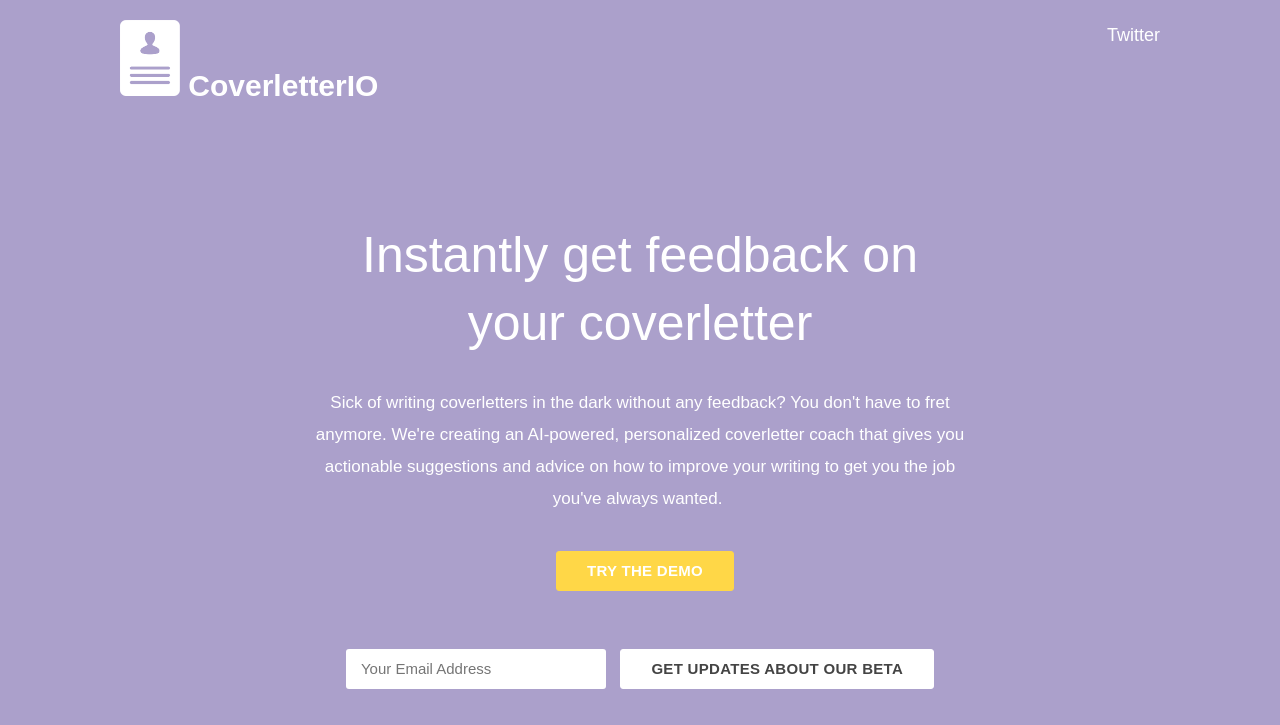
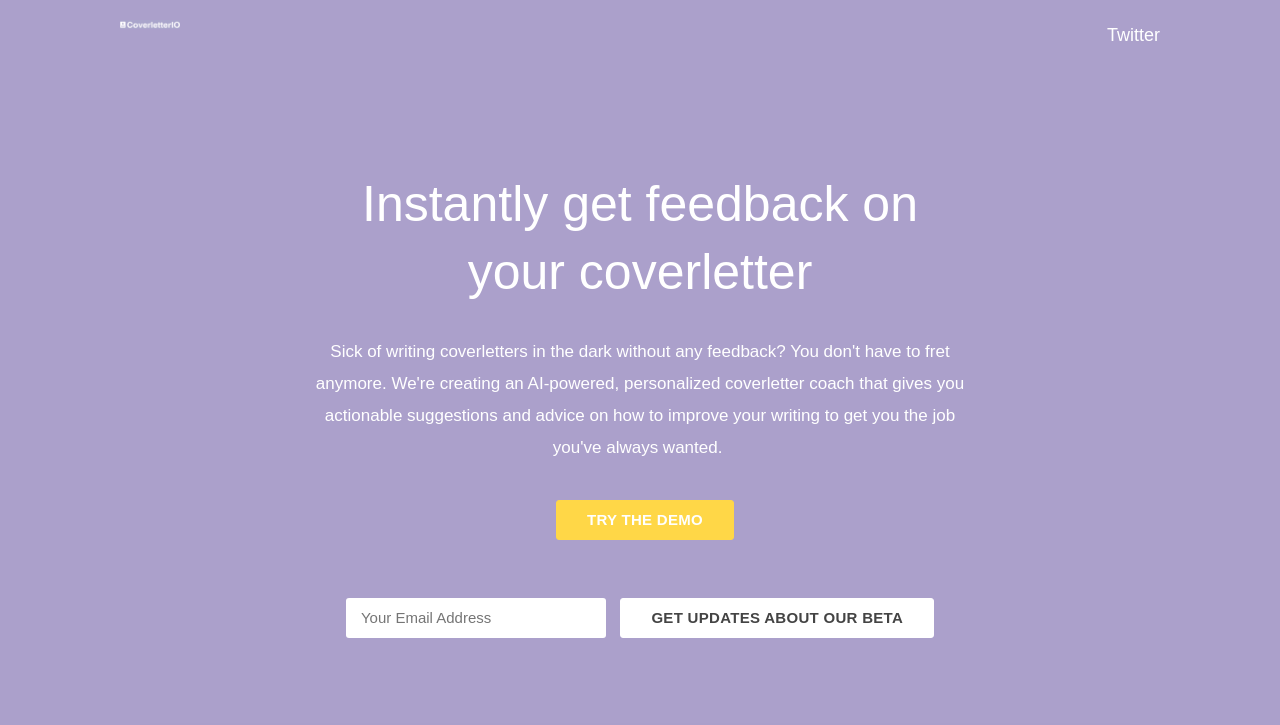
Before and after one commit to coverletterio/coverletterio.github.io, a plain HTML site: page index.html in a window 1280 px wide. Shown: the top 725 px of the page. Drawn offline with Linux system fonts and the light colour scheme.

Commit message:
Update index.html

```diff
--- a/index.html
+++ b/index.html
@@ -14,8 +14,7 @@
         <div class="col-12 spread">
           <div>
             <a class="logo">
-              <img src="/img/coverlettersIO_logo.png" style="max-width: 60px;"/>
-              CoverletterIO
+              <img src="/img/logo.png" style="max-width: 60px;"/>
             </a>
           </div>
           <div>
```
